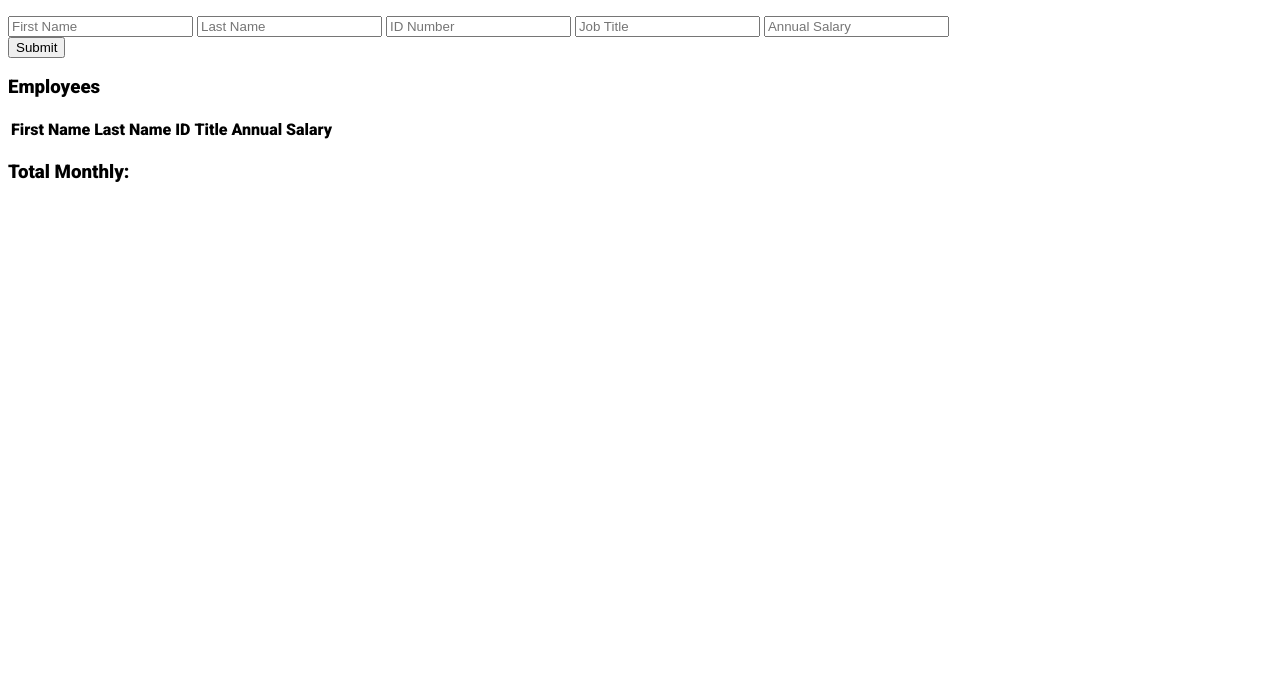
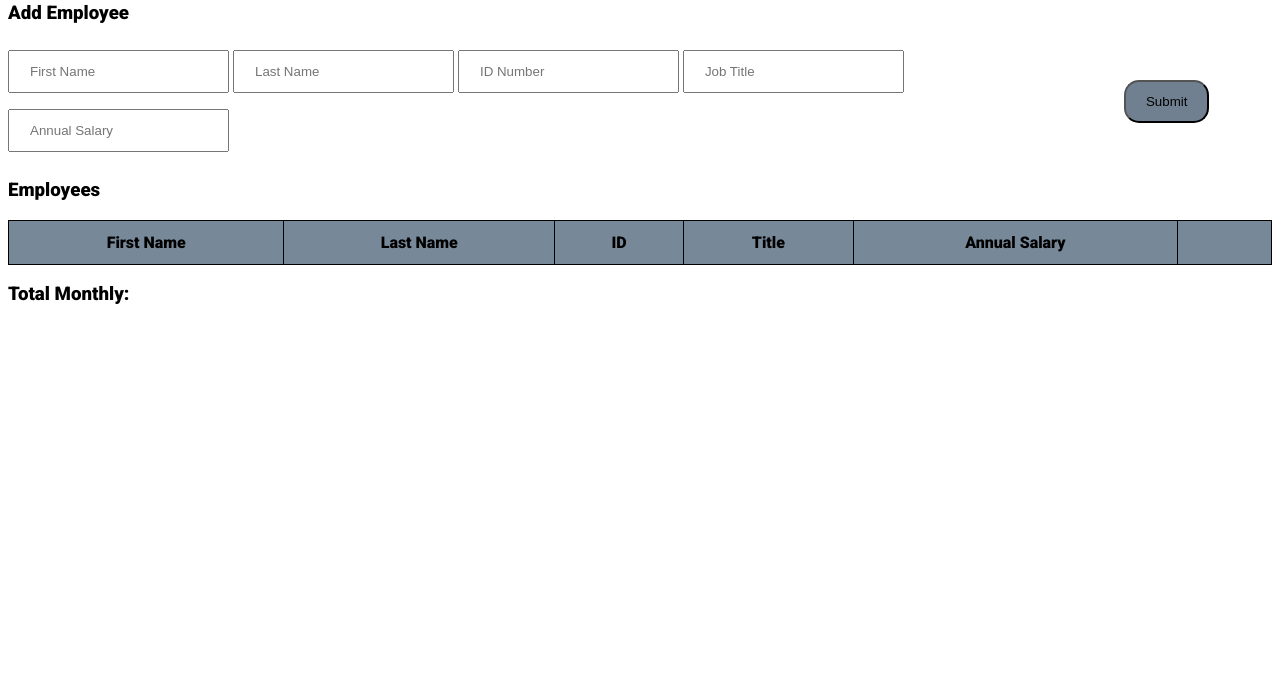
Before and after one commit to kelkuno/weekend-jquery-salary-calculator, a plain HTML site: page index.html in a window 1280 px wide. Shown: the part 106-800 px from the top of the page. Drawn offline with Linux system fonts and the light colour scheme.

Commit message:
css added.

```diff
--- a/client.js
+++ b/client.js
@@ -81,7 +81,7 @@ function addEmployee(){
             <td class="addedContent">${idNumber}</td>
             <td class="addedContent">${jobTitle}</td>
             <td id="addedSalary">${annualSalary}</td>
-            <td id="deleteBtn"><button class="addedContent">Delete</button></td>
+            <td id="deleteBtn"><button class="addedContent btn">Delete</button></td>
         </tr>
     `)
 
--- a/index.html
+++ b/index.html
@@ -13,14 +13,15 @@
     <title>Weekend-JQuery-Salary-Calculator</title>
 </head>
 <body>
+    <div class="wrapper">
         <header>
             <h1>Salary Calculator</h1>
         </header>
         <main>
-        <div class="addEmployeeContainer">
-            <div>
+                <div class="employeeHeading">
                     <h3>Add Employee</h3>
                 </div>
+                <div class="addEmployeeContainer">
                     <div class="inputs">
                         <input placeholder="First Name" id="firstNameInput">
                         <input placeholder="Last Name" id="lastNameInput">
@@ -28,12 +29,12 @@
                         <input placeholder="Job Title" id="jobTitleInput">
                         <input placeholder="Annual Salary" id="annualSalaryInput">
                     </div>
-            <div>
-                <button id="addEmployeeButton">Submit</button>
+                    <div class="addBtn">
+                        <button class="btn" id="addEmployeeButton">Submit</button>
                     </div>
-        </div>
+                </div><!--end of addEmployeeContainer-->
             <div class="results-section">
-            <div>
+                <div class="tableTitle">
                     <h3>Employees</h3>
                 </div>
                 <table id="displayEmployee">
@@ -46,14 +47,14 @@
                         <th></th>
                     </tr>
                 </table>
-        </div>
-    </main>
-    <footer>
-        <div>
+            </div>   <!--end of results-section-->
+            <div class="budgetSection">
+                <div class="budgetText">
                     <h3>Total Monthly:</h3>
                 </div>
-        <div id="monthlyBudget">
-        </div>
-    </footer>
+                <div class="budgetNumber" id="monthlyBudget"></div>
+            </div><!--end of budgetSection-->
+        </main>
+    </div>   <!--end of wrapper-->
 </body>
 </html>
--- a/style.css
+++ b/style.css
@@ -1,9 +1,109 @@
+/* Global styles */
 body{
     font-family: 'Roboto', sans-serif;
 }
 h1 {
-    color: blue;
+    color: slategray;
 }
+input {
+    padding: 12px 20px;
+    margin: 8px 0;
+    box-sizing: border-box;
+}
+.btn {
+    padding: 12px 20px;
+    margin: 8px 0;
+    box-sizing: border-box;
+    background-color: slategray;
+    border-radius: 15px;
+}
+
+/* main structure */
+.wrapper{
+    display: grid;
+    grid-template-columns:repeat(3, 1fr);
+    /* grid-auto-rows: minmax(70px, auto); */
+}
+header {
+    grid-column:1/4;
+    grid-row:1/2;
+    justify-self: center;
+}
+main {
+    grid-column:1/4;
+    grid-row:2/3;
+    justify-self: start;
+}
+
+/* add employee section */
+.addEmployeeContainer{
+    display: grid;
+    grid-template-columns:repeat(6, 1fr);
+}
+.inputs{
+    grid-column:1/6;
+    grid-row1/2;
+    justify-self: center;
+}
+.addBtn{
+    grid-column:6/7;
+    grid-row:1/2;
+    justify-self: center;
+    align-self: center;
+}
+
+/* Table results section */
+.results-section {
+    display: grid;
+    grid-template-columns:repeat(3, 1fr);
+}
+.tableTitle{
+    grid-column:1/4;
+    grid-row:1/2;
+    justify-self: start;
+    align-self: center;
+}
+#displayEmployee{
+    grid-column:1/4;
+    grid-row:2/3;
+    justify-self: center;
+    align-self: center;
+    width: 100%;
+}
+table{
+    border-collapse: collapse;
+    text-align: center;
+}
+table, th, td {
+    border: 1px solid;
+}
+th{
+    padding: 12px 20px;
+    margin: 8px 0;
+    background-color: lightslategray;
+}
+tr:nth-child(even) {
+    background: #CCC;
+}
+tr:nth-child(odd) {
+    background: #FFF;
+}
+
+/* budget section */
+.budgetSection{
+    display: grid;
+    grid-template-columns:repeat(3, 1fr);
+}
+.budgetText{
+    grid-column:1/2;
+    grid-row:1/2;
+}
+.budgetNumber{
+    grid-column:2/3;
+    grid-row:1/2;
+}
+
+/* Extra classes */
 .overBudget {
     background-color: red;
 }
```
Lines whose indentation alone changed are shown as unchanged.
